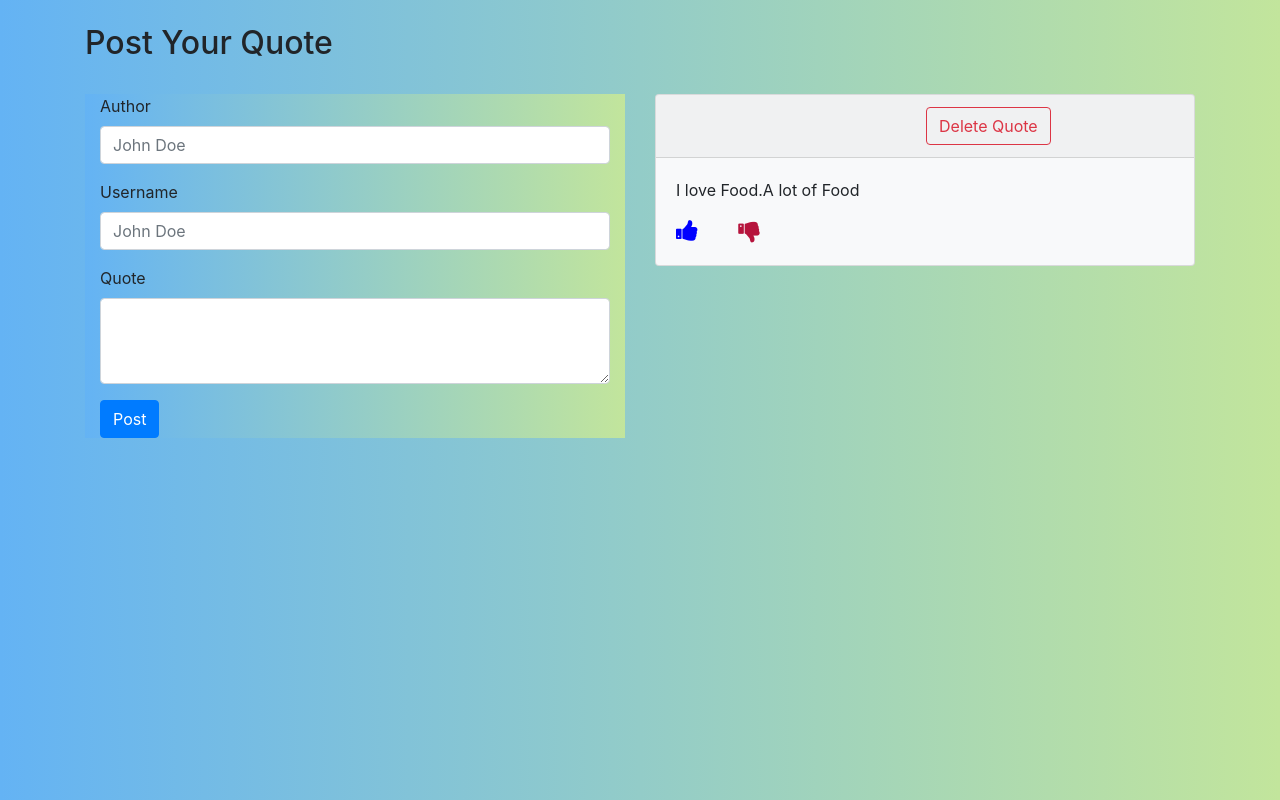
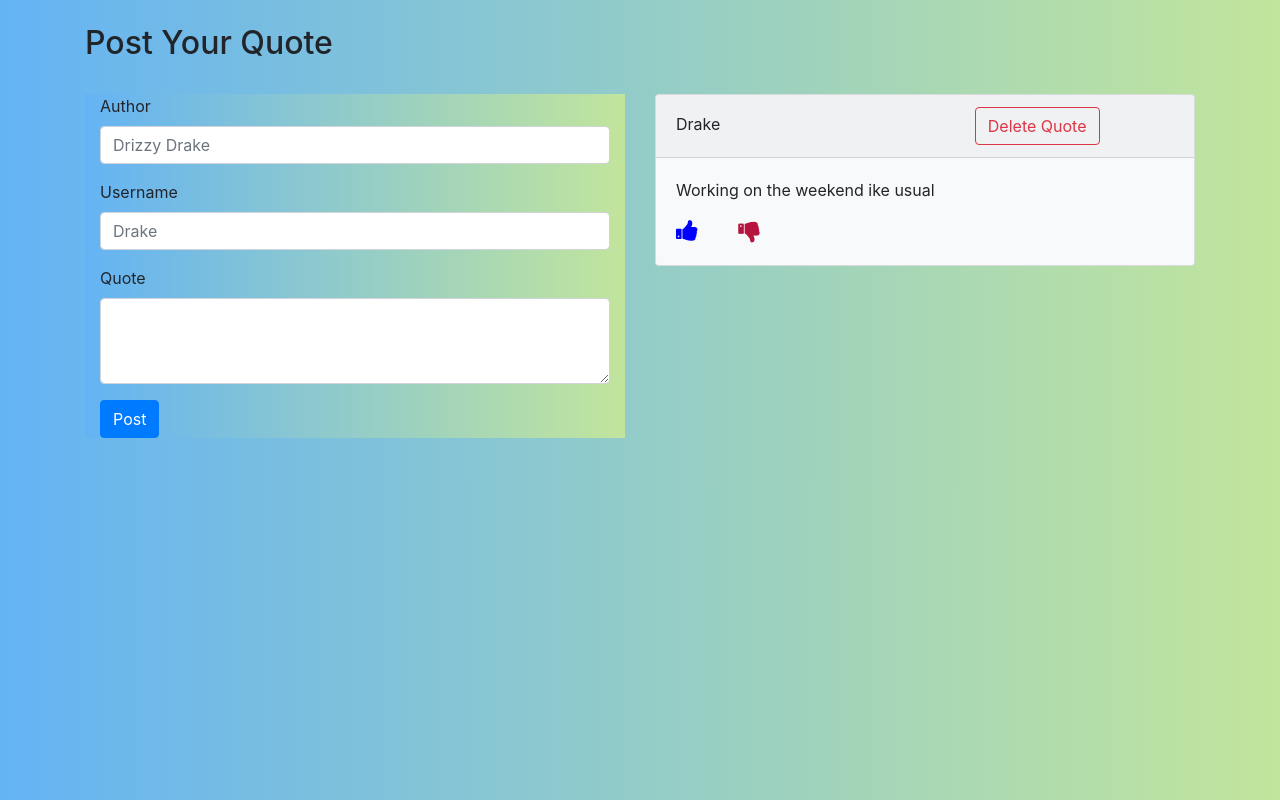
Before and after one commit to hamisicodes/quotes, an Angular app: page / in a window 1280 px wide. Built offline with nearby package versions, Linux system fonts and the light colour scheme.

Commit message:
change my placeholders to Drake

```diff
--- a/src/app/quote-form/quote-form.component.html
+++ b/src/app/quote-form/quote-form.component.html
@@ -13,12 +13,12 @@
         <form (ngSubmit)='submitQuote()'>
             <div class="form-group">
               <label for="author">Author</label>
-              <input type="text" class="form-control" id="author" maxlength="20" size="20" [(ngModel)]="newQuote.author" name="name"  placeholder="John Doe">
+              <input type="text" class="form-control" id="author" maxlength="20" size="20" [(ngModel)]="newQuote.author" name="name"  placeholder="Drizzy Drake">
 
             </div>
             <div class="form-group">
               <label for="postedby">Username</label>
-              <input type="text" class="form-control" id="postedby" maxlength="20" size="20" [(ngModel)]="newQuote.publisher" name="name" placeholder="John Doe">
+              <input type="text" class="form-control" id="postedby" maxlength="20" size="20" [(ngModel)]="newQuote.publisher" name="name" placeholder="Drake">
 
             </div>
             <div class="form-group">
--- a/src/app/quote/quote.component.html
+++ b/src/app/quote/quote.component.html
@@ -19,7 +19,7 @@
             </div>
             <div class="col-sm">
                 <div class="card bg-light mb-3" style="max-width: 35rem;" *ngFor = "let quote_instance of myQuote">
-                    <div class="card-header">{{quote_instance.publisher}}
+                    <div class="card-header">{{quote_instance.username}}
 
                         <span class="big-tab"> <button type="button" class="btn btn-outline-danger">Delete
                                 Quote</button></span>
--- a/src/app/quote/quote.component.ts
+++ b/src/app/quote/quote.component.ts
@@ -8,9 +8,10 @@ import { Quote } from '../quote';
 })
 export class QuoteComponent implements OnInit {
   myQuote:Quote[] =[
-    new Quote('Martin Lurther','Abbas Ngao', 'I love Food.A lot of Food'),
+    new Quote('Drizzy Drake','Drake', 'Working on the weekend ike usual'),
 
   ]
+
   addNewQuote(quote){
     this.myQuote.push(quote);
     console.log(this.myQuote);
```
